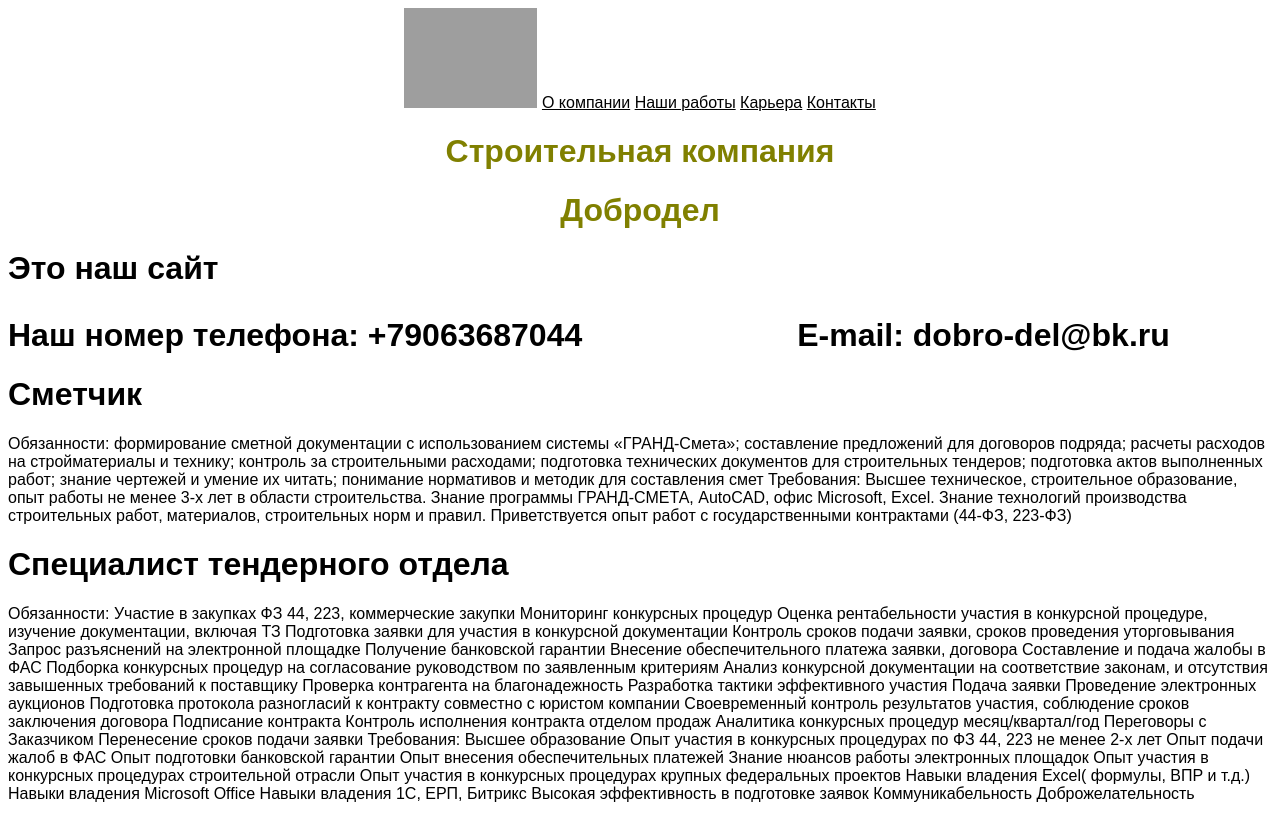
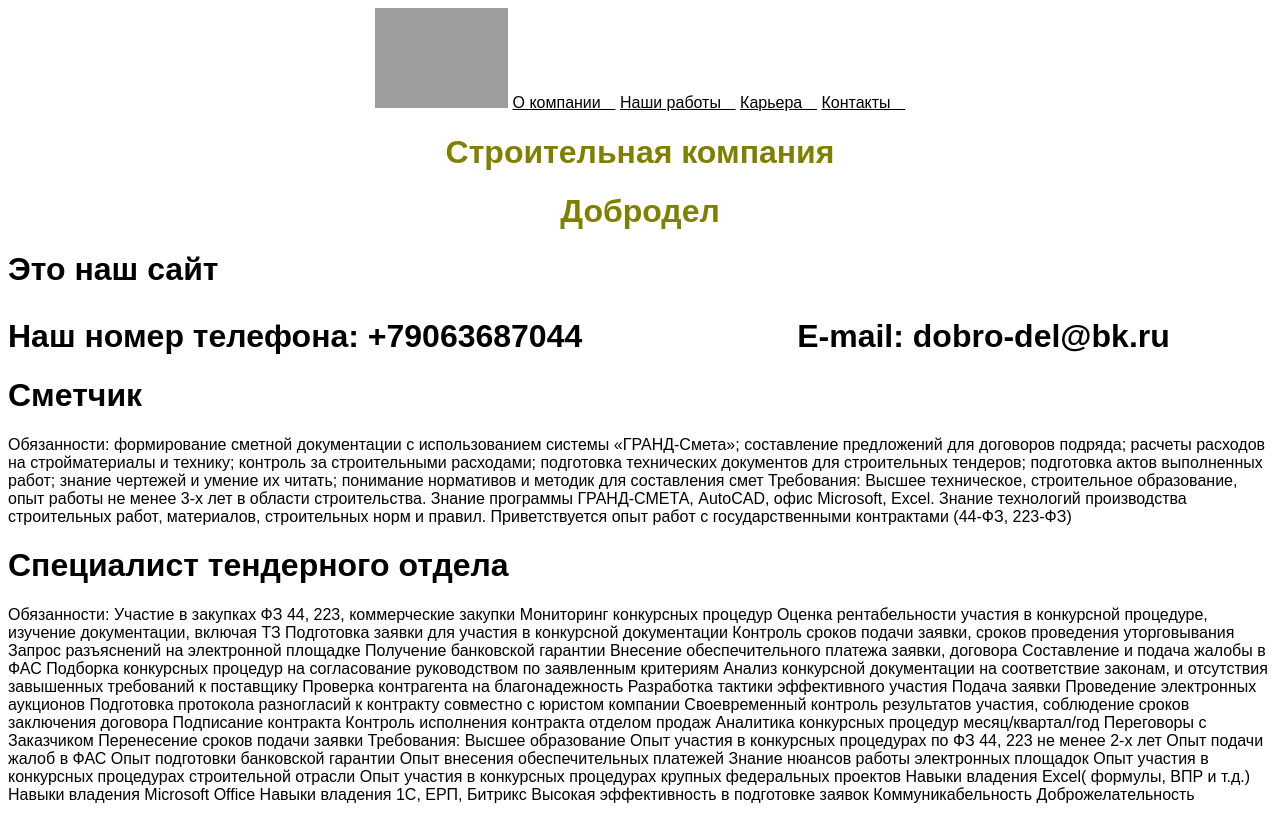
Before and after one commit to MaksimTarasovAlgoritmika/Stroi-Kompany-Dobrodel, a plain HTML site: page index.html in a window 1280 px wide. Drawn offline with Linux system fonts and the light colour scheme; grey boxes are pictures that could not be loaded.

Commit message:
Update index.html

```diff
--- a/index.html
+++ b/index.html
@@ -1,8 +1,9 @@
 <html>
     <head>
-        <title> Игры </title>
+        <title> Добродел </title>
         <link rel="stylesheet" href="style.css"/>
     </head>
+
 
 
 
@@ -11,10 +12,10 @@
 
 <img src="https://static.tildacdn.com/tild6336-6233-4136-b930-613062306635/__2-transformed.png" widht="200px" height="100px">
 
-<a style="color:black" href="#Okompanii"> О компании</a>
-    <a style="color:black" href="#kontakti"> Наши работы</a>
-    <a style="color:black" href="#Наши работы"> Карьера</a>
-    <a style="color:black" href="#kariera"> Контакты</a>
+<a style="color:black" href="#Okompanii"> О компанииㅤ</a>
+    <a style="color:black" href="#kontakti"> Наши работыㅤ</a>
+    <a style="color:black" href="#Наши работы"> Карьераㅤ</a>
+    <a style="color:black" href="#kariera"> Контактыㅤ</a>
 
     <h1 style="color:olive;text-align: center">Строительная компания</h1>
 
@@ -47,7 +48,7 @@
 
 
 <h1>Специалист тендерного отдела</h1>
-Обязанности:
+<p>Обязанности:
 Участие в закупках ФЗ 44, 223, коммерческие закупки
 Мониторинг конкурсных процедур
 Оценка рентабельности участия в конкурсной процедуре, изучение документации, включая ТЗ
@@ -85,16 +86,16 @@
 Навыки владения 1С, ЕРП, Битрикс
 Высокая эффективность в подготовке заявок
 Коммуникабельность
-Доброжелательность </h1>
-        <p> </p>
-
-
-</main>
+Доброжелательность</p>
 
 
 
 
-    </body>
+
+
+
+
+
 
 
 </html>
```
